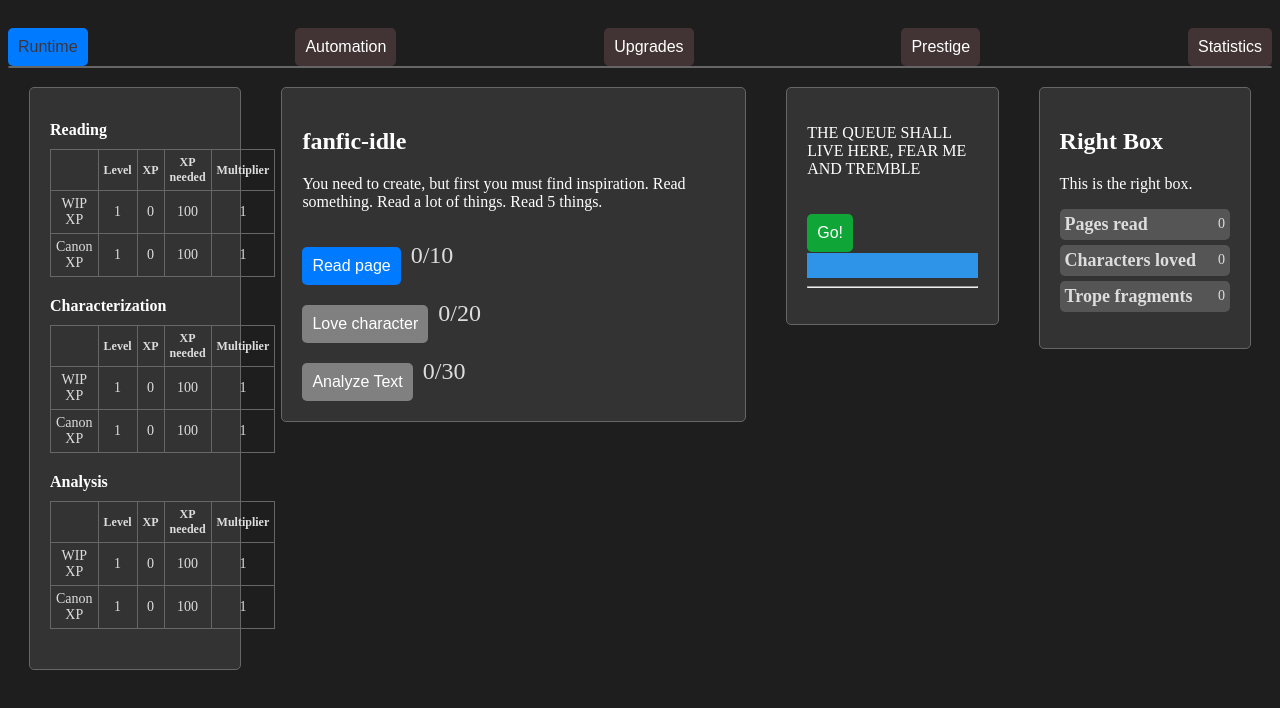
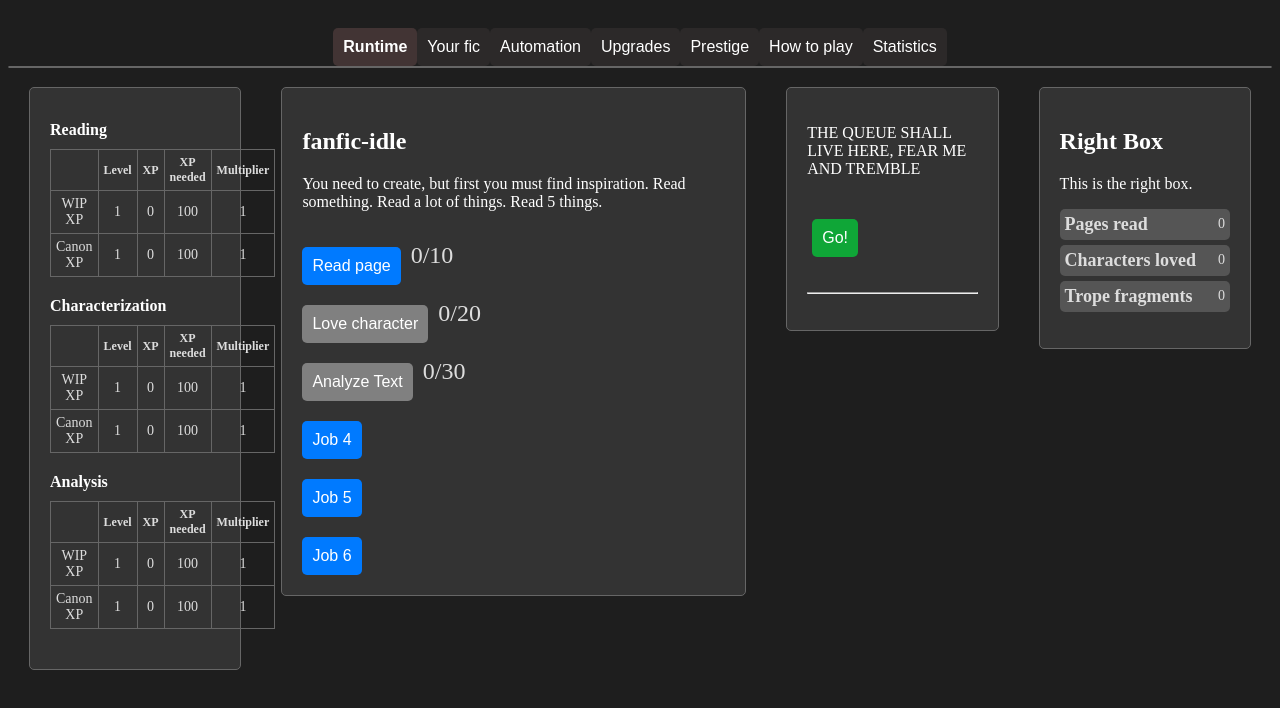
Before and after one commit to ZombiePuppyx/fanfic-idle, a Vue app: page / in a window 1280 px wide. Shown: the top 708 px of the page. Built offline with nearby package versions, Linux system fonts and the light colour scheme.

Commit message:
checkpoint. starting to add gameState and state transitions

```diff
--- a/src/App.vue
+++ b/src/App.vue
@@ -2,10 +2,12 @@
   <div class="app">
     <div class="tab-buttons">
       <button @click="activateTab(1)" :class="{ active: activeTab === 1 }">Runtime</button>
-      <button @click="activateTab(2)" :class="{ active: activeTab === 2 }">Automation</button>
-      <button @click="activateTab(3)" :class="{ active: activeTab === 3 }">Upgrades</button>
-      <button @click="activateTab(4)" :class="{ active: activeTab === 4 }">Prestige</button>
-      <button @click="activateTab(5)" :class="{ active: activeTab === 5 }">Statistics</button>
+      <button @click="activateTab(2)" :class="{ active: activeTab === 2 }">Your fic</button>
+      <button @click="activateTab(3)" :class="{ active: activeTab === 3 }">Automation</button>
+      <button @click="activateTab(4)" :class="{ active: activeTab === 4 }">Upgrades</button>
+      <button @click="activateTab(5)" :class="{ active: activeTab === 5 }">Prestige</button>
+      <button @click="activateTab(6)" :class="{ active: activeTab === 6 }">How to play</button>
+      <button @click="activateTab(7)" :class="{ active: activeTab === 7 }">Statistics</button>
     </div>
 
     <div class="tab-content">
@@ -59,6 +61,22 @@
             <button @click="analText" :disabled="analButtonDisabled">Analyze Text</button>
             <div class="timer">{{ analTimer }}</div>
           </div>
+
+          <div class="button-container">
+            <button @click="job4">Job 4</button>
+            <div class="timer">{{ job4Timer }}</div>
+          </div>
+          <div class="button-container">
+            <button @click="job5">Job 5</button>
+            <div class="timer">{{ job5Timer }}</div>
+          </div>
+          <div class="button-container">
+            <button @click="job6">Job 6</button>
+            <div class="timer">{{ job6Timer }}</div>
+          </div>
+
+
+
         </div>
 
         <div class="box queue-box">
@@ -66,21 +84,25 @@
           <div class="go-box">
             <button @click="runJobs">Go!</button>
           </div>
-          <div class="progress-bar" id="jobQueueItem1" width="100%">
-            <!--                <div class="progress-fill" id="jobQueueFill1" style="width: 54%" > </div> -->
-            <div class="progress-text" id="jobQueueItemName1"> </div>
+          <div class="progress-container">
+            <div class="progress-bar" id="jobQueueItem1" width="100%">
+              <!--                <div class="progress-fill" id="jobQueueFill1" style="width: 54%" > </div> -->
 
-            <div class="progress-fill" id="jobQueueFill1"> </div>
+              <div class="progress-fill" id="jobQueueFill1"> </div>
+              <div class="progress-text" id="jobQueueItemName1"> </div>
 
+            </div>
           </div>
-          <hr />
+          <hr class="section-divider" />
 
           <ul class="job-queue">
             <li v-for="item in jobqueue" :key="item.id">
-              <div class="progress-bar">
+              <!--  <div class="progress-bar">
                 <div class="progress-fill progressFill"></div>
                 <div class="progress-text">{{ item.name }}</div>
-              </div>
+              </div> -->
+              {{ item.name }}
+
             </li>
           </ul>
 
@@ -99,8 +121,28 @@
         </div>
 
       </div>
+
+
       <div class="tab-2" style="display: none">
         <!-- content for tab 2, which is where i plan to put automation controls -->
+        <div class="box left-box">
+
+        </div>
+
+        <div class="box center-box">
+          <h2>Your fic</h2>
+          <p>This will eventually be where you build your fic</p>
+        </div>
+
+        <div class="box right-box">
+
+        </div>
+      </div>
+
+
+
+      <div class="tab-3" style="display: none">
+        <!-- content for tab 3, which is where i plan to put automation controls -->
         <div class="box left-box">
 
         </div>
@@ -115,8 +157,8 @@
         </div>
       </div>
 
-      <div class="tab-3" style="display: none">
-        <!-- content for tab 3, which is where upgrades will be. that's probably not right, this will
+      <div class="tab-4" style="display: none">
+        <!-- content for tab 4, which is where upgrades will be. that's probably not right, this will
              probably actually end up being where the lists of characters, plots, tropes, settings, etc
              are stored and selected. i guess that can be 'upgrades' if you kinda squint at it-->
         <div class="box left-box">
@@ -134,7 +176,7 @@
         </div>
       </div>
 
-      <div class="tab-4" style="display: none">
+      <div class="tab-5" style="display: none">
         <!-- content for tab 4 -->
         <div class="box left-box">
 
@@ -152,14 +194,31 @@
 
       </div>
 
-      <div class="tab-5" style="display: none">
-        <!-- content for tab 5 -->
+      <div class="tab-6" style="display: none">
+        <!-- content for tab 6 -->
         <div class="box left-box">
 
         </div>
 
         <div class="box center-box">
-          <h2>Automation</h2>
+          <h2>How to play</h2>
+          <p>Keep reading pages and buying character loves and trope fragments.</p>
+        </div>
+
+        <div class="box right-box">
+
+        </div>
+
+      </div>
+
+      <div class="tab-7" style="display: none">
+        <!-- content for tab 6 -->
+        <div class="box left-box">
+
+        </div>
+
+        <div class="box center-box">
+          <h2>Statistics</h2>
           <p>This will eventually be where the statistics are found</p>
         </div>
 
@@ -168,6 +227,7 @@
         </div>
 
       </div>
+
     </div>
   </div>
 </template>
@@ -182,8 +242,30 @@ export default {
 
       storyTexts: [
         "You need to create, but first you must find inspiration. Read something. Read a lot of things. Read 5 things.",
-        "Some of these characters you meet resonate at a deeper level of your self",
+        // backticks on this next string because it is multi line
+        `You are going to write a fan-fic. But first you must read a lot, learn to love characters, analyze text to
+         identify standard plots and identify tropes, and a bunch of other skills before you can produce your first fic.
+
+         To start with you need to read pages, love characters, and analyze text. Every time you read a page it will add
+         one to your inventory. Loving a character costs 5 pages. Analyzing a text costs 10. `,
         "You have found inspiration. Now go and create something amazing!"
+      ],
+
+      // gameStates is an array of the states that you pass through as you make a run through the
+      // game. in this first pass,the current game state controls the storytext that is displayed
+      // and updates it to the next storytext when all of the pre-reqs have been satisfied. eventually
+      // we'll complxify that so that we can change what jobs are available, what inventory slots are displayed,
+      // and so on as we move through the game on any particular loop
+      gameStates: [
+        // this is our starting state
+        {
+          storyText: "You need to create, but first you must find inspiration. Read something. Read a lot of things. Read 5 things.",
+          advCrit:  [
+            function() { this.stats.currentRun.pagesRead > 5; },
+          ],
+        },
+
+
       ],
 
       skills: [
@@ -351,6 +433,34 @@ export default {
       curJob: {},
       isTicking: false,  // not sure i'm going to use this in the job loop yet
 
+      // how many times per second do we tick
+      tickScaleFactor: 30,
+
+      // the current game state index
+      curGameStateIdx: 0,
+
+      // the stats object
+      stats: {
+        currentRun: {
+          pagesRead: 0,
+          charactersLoved: 0,
+          tropesExtracted: 0,
+
+        },
+
+        lastRun: {
+          pagesRead: 0,
+          charactersLoved: 0,
+          tropesExtracted: 0,
+        },
+
+        alltime: {
+          pagesRead: 0,
+          charactersLoved: 0,
+          tropesExtracted: 0,
+        },
+      }
+
 
 
     }
@@ -419,7 +529,7 @@ export default {
       // we've earned for this job during this execution
       // so that we can tell when we've done enough and
       // the job is complete
-      let xpPerTick = s.multiplier;
+      let xpPerTick = s.multiplier / this.tickScaleFactor;
 
       var pbar = document.getElementById("jobQueueFill1");
       //var pbar = document.getElementById("jobQueueItem1");
@@ -440,44 +550,22 @@ export default {
 
         if (counter >= this.curJob.cost) {
           // job is done, handle that. this means adding new inventory, clearing the jobs running flag,
-          // clearing the interval, removing this job from the queue, and calling runJobs
+          // clearing the interval, removing this job from the queue, checking if we have a game state
+          // advance and handling it if so, and calling runJobs
           this.jobComplete(this.curJob);
           this.curJob.completion = 0;
           clearInterval(interval);
           this.jobsRunning = false;
           this.jobqueue.shift(); // throw away the first job now that it's done
+          pbar.classList.add('instant');
           pbar.style.width = "0%";
+          pbar.classList.remove('instant');
           ptext.innerHTML = "";
           this.runJobs();
         }
 
 
-      }, 1000);
-
-      /*   const interval = setInterval(() => {
-     counter += this.skills[0].multiplier;
-     this.readTimer = `${counter}/10`;
-
-     // add to our experience, update the display value, level if necessary
-     this.addSkillXp(this.skills[0], this.skills[0].multiplier);
-
-     if (counter >= 10) {
-       clearInterval(interval);
-       this.readTimer = `0/10`;
-       this.inventory[0].count++;
-       if (this.inventory[0].count >= 5) {
-         this.storyText = this.storyTexts[1];
-         this.loveButtonDisabled = false;
-       }
-       if (this.inventory[0].count >= 10) {  // i need to update the story text to reflect the analyze button working,
-         // but doing that requires fixing where i change for the character button and
-         // i'm trying to get other stuff working first
-         this.analButtonDisabled = false;
-       }
-     }
-   }, 1000); */
-
-      //
+      }, 1000 / this.tickScaleFactor);
 
 
 
@@ -576,81 +664,14 @@ export default {
     // is we call queueJob
     readPage() {
       this.queueJob(this.jobs[0]);
-
-      /*   const interval = setInterval(() => {
-           counter += this.skills[0].multiplier;
-           this.readTimer = `${counter}/10`;
-
-           // add to our experience, update the display value, level if necessary
-           this.addSkillXp(this.skills[0], this.skills[0].multiplier);
-
-           if (counter >= 10) {
-             clearInterval(interval);
-             this.readTimer = `0/10`;
-             this.inventory[0].count++;
-             if (this.inventory[0].count >= 5) {
-               this.storyText = this.storyTexts[1];
-               this.loveButtonDisabled = false;
-             }
-             if (this.inventory[0].count >= 10) {  // i need to update the story text to reflect the analyze button working,
-               // but doing that requires fixing where i change for the character button and
-               // i'm trying to get other stuff working first
-               this.analButtonDisabled = false;
-             }
-           }
-         }, 1000); */
     }, // readPage
 
     loveCharacter() {
       this.queueJob(this.jobs[1]);
-
-      /*      let counter = 0;
-
-            this.addSkillXp(this.skills[1], this.skills[1].multiplier);
-
-
-
-            const interval = setInterval(() => {
-              counter += this.skills[1].multiplier;
-              this.loveTimer = `${counter}/20`;
-
-              this.addSkillXp(this.skills[1], this.skills[1].multiplier);
-
-              if (counter >= 20) {
-                clearInterval(interval);
-                this.loveTimer = `0/20`;
-                this.inventory[1].count++;     // add a loved character
-                this.inventory[0].count -= 5;  // remove 5 read pages
-                if (this.inventory[0].count < 5) {
-                  this.loveButtonDisabled = true;
-                }
-
-              }
-            }, 1000); */
     }, // loveCharacter
 
     analText() {
       this.queueJob(this.jobs[2]);
-
-      /*
-      let counter = 0;
-      const interval = setInterval(() => {
-        counter++;
-        this.analTimer = `${counter}/30`;
-
-        this.addSkillXp(this.skills[2], this.skills[2].multiplier);
-
-
-        if (counter >= 30) {
-          clearInterval(interval);
-          this.analTimer = '0/30';
-          this.inventory[2].count++;  // add a trope fragment
-          this.inventory[0].count -= 10; // remove 10 read pages
-          if (this.inventory[0].count < 10) {
-            this.analButtonDisabled = true;
-          }
-        }
-      }, 1000); */
     }, // analText
 
     formatDisplayNumber(v) {
@@ -726,6 +747,7 @@ td {
   left: 0.5em;
   bottom: 0%;
   color: #fff;
+  font-weight: bold;
 }
 
 .progress-bar {
@@ -736,9 +758,31 @@ td {
 }
 
 .progress-fill {
+  position: absolute;
+  /*  top: 50%;
+  left: 50%;
+  transform: translate(-50%, -50%); */
   height: 1.6em;
   background-color: rgb(46, 148, 231);
-  transition: width 0.3s ease-in-out;
+
+  transition-property: width;
+  transition-duration: 0s, 0.3s; /* Two transition durations */
+  transition-timing-function: linear, ease-in-out; /* Two transition timing functions */
+
+
+  /* transition: width 0.3s ease-in-out; */
+
+}
+
+.progress.instant {
+  transition-duration: 0s !important; /* Override the transition duration to be instant */
+}
+
+
+.progress-container {
+  margin-bottom: 20px;
+  padding: 2px;
+
 
 }
 
@@ -749,7 +793,8 @@ td {
 /* styles for tab buttons */
 .tab-buttons {
   display: flex;
-  justify-content: space-between;
+  /* justify-content: space-between; */
+  justify-content: center;
   /* margin-bottom: 20px; */
 }
 
@@ -757,13 +802,14 @@ td {
   font-size: 16px;
   padding: 10px;
   border: none;
-  background-color: #423434;
+  background-color: #2c2929;
   cursor: pointer;
 }
 
 .tab-buttons button.active {
-  background-color: #007aff;
-  color: #423434;
+  background-color: #423434;
+  color: #fff;
+  font-weight: bold;
 }
 
 /* styles for tab content */
@@ -785,6 +831,13 @@ td {
 
 .tab-content>div:not(.tab-1) {
   display: none;
+}
+
+/* go box */
+.go-box {
+  margin-top: 5px;
+  margin-bottom: 5px;
+  padding: 5px;
 }
 
 /* style the go button */
@@ -890,7 +943,9 @@ td {
   color: #ddd;
 }
 
-
+.section-divider {
+  margin-top: 20px;
+}
 
 /* Style the skill widget */
 .skill-widget {
```
